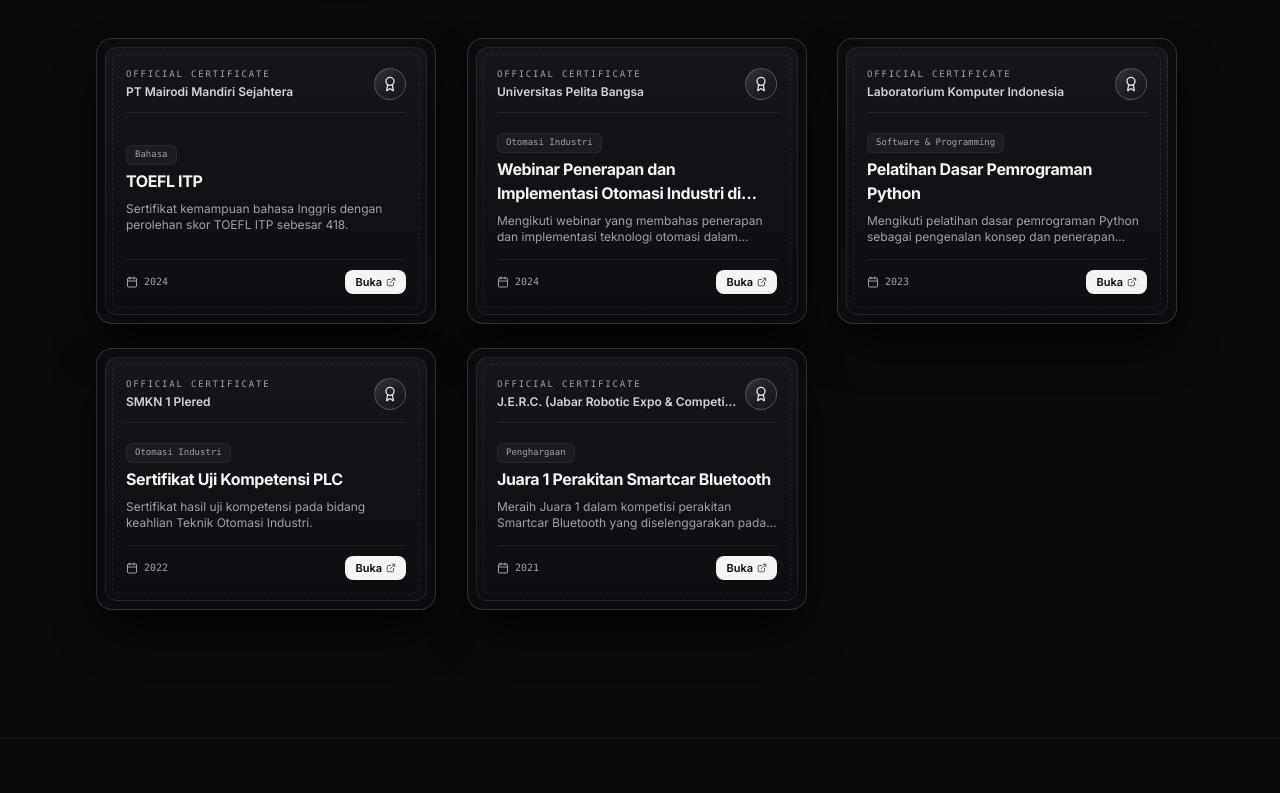
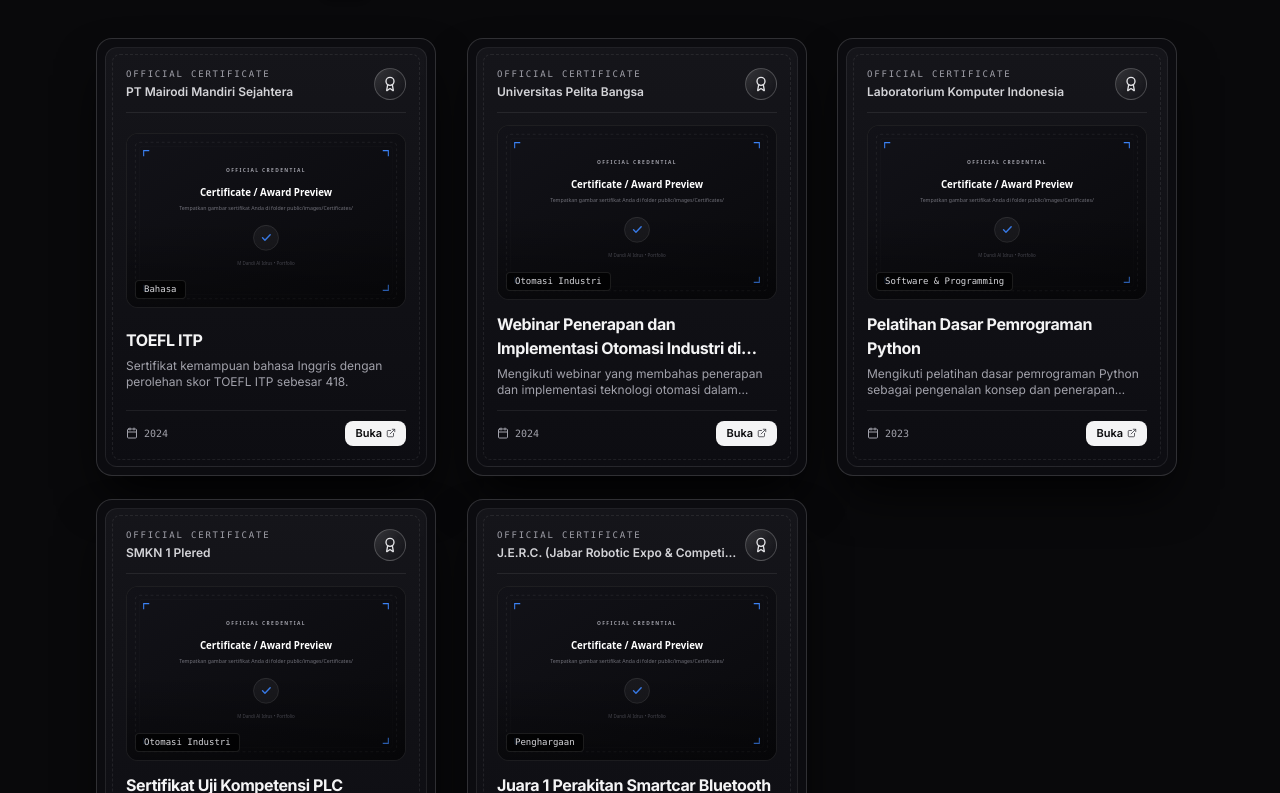
Before and after one commit to dandi1213/my-portfolio, a React (Vite) app: page / in a window 1280 px wide. Shown: the part 6107-6900 px from the top of the page. Built offline with nearby package versions, Linux system fonts and the light colour scheme.

Commit message:
update: tambahkan placeholder gambar sertifikat pada card Honors & Certifications

```diff
--- a/src/components/Certificates.tsx
+++ b/src/components/Certificates.tsx
@@ -199,19 +199,27 @@ export function Certificates({ certificates }: CertificatesProps) {
                       </div>
                     </div>
 
-                    {/* ── Middle: Certificate Title & Short Details ── */}
-                    <div className="relative z-10 my-3.5 space-y-2">
-                      <div>
-                        <span className="inline-block px-2 py-0.5 rounded-md text-[9px] font-mono bg-white/[0.04] text-zinc-400 border border-white/[0.06] mb-1">
+                    {/* ── Certificate Image Thumbnail Placeholder ── */}
+                    <div className="relative z-10 my-3 rounded-xl overflow-hidden aspect-[16/10] bg-black/40 border border-white/[0.08] group/img">
+                      <img
+                        src={cert.image || "/images/Certificates/placeholder.svg"}
+                        alt={cert.title}
+                        className="w-full h-full object-cover object-center group-hover/img:scale-105 transition-transform duration-500"
+                      />
+                      <div className="absolute inset-0 bg-gradient-to-t from-black/60 via-transparent to-transparent opacity-60" />
+                      <span className="absolute bottom-2 left-2 px-2 py-0.5 rounded text-[9px] font-mono bg-black/70 backdrop-blur-md text-zinc-300 border border-white/10">
                         {cert.category}
                       </span>
+                    </div>
+
+                    {/* ── Middle: Certificate Title & Short Details ── */}
+                    <div className="relative z-10 mb-3 space-y-1.5">
                       <h3
                         className="text-sm sm:text-base font-bold text-zinc-100 tracking-tight leading-snug line-clamp-2 group-hover:text-white transition-colors"
                         title={cert.title}
                       >
                         {cert.title}
                       </h3>
-                      </div>
 
                       <p className="text-[11px] sm:text-xs text-zinc-400 line-clamp-2 leading-relaxed">
                         {cert.description}
--- a/src/data/portfolioData.ts
+++ b/src/data/portfolioData.ts
@@ -82,6 +82,7 @@ export const PORTFOLIO_DATA: PortfolioData = {
       credentialId: "",
       description: "Sertifikat kemampuan bahasa Inggris dengan perolehan skor TOEFL ITP sebesar 418.",
       skills: ["English Proficiency", "TOEFL ITP"],
+      image: "/images/Certificates/placeholder.svg",
     },
     {
       id: "cert-2",
@@ -93,6 +94,7 @@ export const PORTFOLIO_DATA: PortfolioData = {
       credentialId: "",
       description: "Mengikuti webinar yang membahas penerapan dan implementasi teknologi otomasi dalam lingkungan industri manufaktur.",
       skills: ["Otomasi Industri", "Manufaktur", "Teknologi Industri"],
+      image: "/images/Certificates/placeholder.svg",
     },
     {
       id: "cert-3",
@@ -104,6 +106,7 @@ export const PORTFOLIO_DATA: PortfolioData = {
       credentialId: "",
       description: "Mengikuti pelatihan dasar pemrograman Python sebagai pengenalan konsep dan penerapan bahasa pemrograman.",
       skills: ["Python", "Programming", "Basic Programming"],
+      image: "/images/Certificates/placeholder.svg",
     },
     {
       id: "cert-4",
@@ -115,6 +118,7 @@ export const PORTFOLIO_DATA: PortfolioData = {
       credentialId: "",
       description: "Sertifikat hasil uji kompetensi pada bidang keahlian Teknik Otomasi Industri.",
       skills: ["Teknik Otomasi Industri", "Sistem Kendali"],
+      image: "/images/Certificates/placeholder.svg",
     },
     {
       id: "cert-5",
@@ -126,6 +130,7 @@ export const PORTFOLIO_DATA: PortfolioData = {
       credentialId: "",
       description: "Meraih Juara 1 dalam kompetisi perakitan Smartcar Bluetooth yang diselenggarakan pada 31 Mei–5 Juni 2021 oleh Robonesia bekerja sama dengan UPTD TIKOMDIK dan Dinas Pendidikan Provinsi Jawa Barat.",
       skills: ["Robotika", "Smartcar", "Bluetooth", "Mikrokontroler"],
+      image: "/images/Certificates/placeholder.svg",
     },
   ],
 
--- a/src/types/portfolio.ts
+++ b/src/types/portfolio.ts
@@ -82,6 +82,7 @@ export interface CertificateItem {
   credentialId?: string;
   description: string;
   skills: string[];
+  image?: string;
 }
 
 export interface PortfolioData {
```
Also changed, not shown: public/images/Certificates/placeholder.svg (added). Lines whose indentation alone changed are shown as unchanged.
